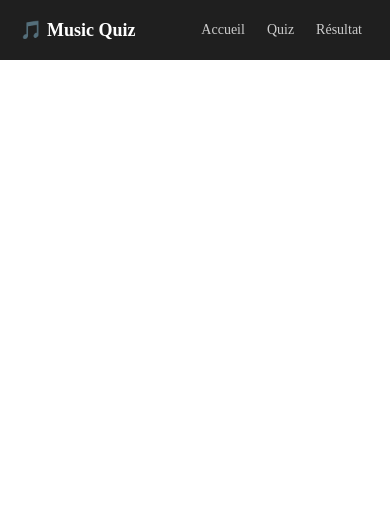
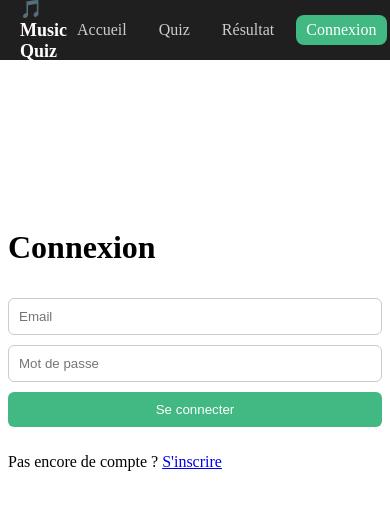
Before and after one commit to Vtom7/projet-vue.js, a Vue app: page /login in a window 390 px wide. Shown: the top 510 px of the page. Built offline with nearby package versions, Linux system fonts and the light colour scheme.

Commit message:
feat: Ajout des pages Inscription et Connexion

```diff
--- a/src/components/Navbar.vue
+++ b/src/components/Navbar.vue
@@ -1,5 +1,17 @@
 <script setup>
-import { RouterLink } from 'vue-router'
+import { RouterLink, useRouter } from 'vue-router'
+import { computed } from 'vue'
+
+const router = useRouter()
+
+const isLoggedIn = computed(() => {
+  return !!localStorage.getItem('token')
+})
+
+function logout() {
+  localStorage.removeItem('token')
+  router.push('/login')
+}
 </script>
 
 <template>
@@ -11,6 +23,14 @@ import { RouterLink } from 'vue-router'
         <RouterLink to="/" class="link">Accueil</RouterLink>
         <RouterLink to="/quiz" class="link">Quiz</RouterLink>
         <RouterLink to="/result" class="link">Résultat</RouterLink>
+
+        <!-- Auth -->
+        <RouterLink v-if="!isLoggedIn" to="/login" class="link">Connexion</RouterLink>
+        <RouterLink v-if="!isLoggedIn" to="/register" class="link">Inscription</RouterLink>
+
+        <button v-if="isLoggedIn" @click="logout" class="link btn-logout">
+          Déconnexion
+        </button>
       </nav>
     </div>
   </header>
@@ -23,46 +43,40 @@ import { RouterLink } from 'vue-router'
   left: 0;
   width: 100%;
   height: 60px;
-
   background: rgba(20, 20, 20, 0.95);
   backdrop-filter: blur(10px);
   color: white;
   z-index: 1000;
-
-  box-sizing: border-box;
 }
 
-/* Contenu centré et bien contenu */
 .container {
   max-width: 1200px;
   height: 100%;
   margin: 0 auto;
   padding: 0 20px;
-
   display: flex;
   justify-content: space-between;
   align-items: center;
 }
 
-/* Logo */
 .logo {
   font-weight: bold;
   font-size: 18px;
 }
 
-/* Liens */
 .links {
   display: flex;
   gap: 12px;
 }
 
-/* Style des liens */
 .link {
   color: #ccc;
   text-decoration: none;
   padding: 6px 10px;
   border-radius: 8px;
-  white-space: nowrap;
+  background: transparent;
+  border: none;
+  cursor: pointer;
 }
 
 .link:hover {
@@ -70,21 +84,12 @@ import { RouterLink } from 'vue-router'
   color: white;
 }
 
-/* Lien actif */
-.link.router-link-active {
+.router-link-active {
   background: #42b883;
   color: white;
 }
 
-/* Responsive (petits écrans) */
-@media (max-width: 600px) {
-  .links {
-    gap: 6px;
-  }
-
-  .link {
-    padding: 5px 8px;
-    font-size: 14px;
-  }
+.btn-logout {
+  color: #ff6b6b;
 }
 </style>
--- a/src/router/index.js
+++ b/src/router/index.js
@@ -1,15 +1,21 @@
 import { createRouter, createWebHistory } from 'vue-router'
-import Home from '../views/Home.vue'
-import Quiz from '../views/Quiz.vue'
-import Result from '../views/Result.vue'
-import Test from '@/views/Test.vue'
 
-export default createRouter({
+import Home from '@/views/Home.vue'
+import Quiz from '@/views/Quiz.vue'
+import Result from '@/views/Result.vue'
+import Login from '@/views/Login.vue'
+import Register from '@/views/Register.vue'
+
+const router = createRouter({
   history: createWebHistory(),
   routes: [
     { path: '/', component: Home },
     { path: '/quiz', component: Quiz },
     { path: '/result', component: Result },
-    { path: '/test', component: Test}
+
+    { path: '/login', component: Login },
+    { path: '/register', component: Register }
   ]
 })
+
+export default router
--- /dev/null
+++ b/src/views/Login.vue
@@ -0,0 +1,91 @@
+<script setup>
+import { ref } from 'vue'
+import { useRouter } from 'vue-router'
+
+const email = ref('')
+const password = ref('')
+const router = useRouter()
+
+// --------------------
+// CONFIG API
+// --------------------
+const API_URL = 'https://xxx.alwaysdata.net'
+
+// --------------------
+// LOGIN
+// --------------------
+async function login() {
+  try {
+    const res = await fetch(`${API_URL}/login`, {
+      method: 'POST',
+      headers: { 'Content-Type': 'application/json' },
+      body: JSON.stringify({
+        email: email.value,
+        password: password.value
+      })
+    })
+
+    const data = await res.json()
+
+    if (!res.ok) {
+      alert(data.message || 'Erreur de connexion')
+      return
+    }
+
+    // Sauvegarde du token
+    localStorage.setItem('token', data.token)
+
+    // Redirection
+    router.push('/')
+
+  } catch (err) {
+    console.error(err)
+    alert('Erreur serveur')
+  }
+}
+</script>
+
+<template>
+  <div class="auth">
+    <h1>Connexion</h1>
+
+    <input v-model="email" placeholder="Email" />
+    <input v-model="password" type="password" placeholder="Mot de passe" />
+
+    <button @click="login">Se connecter</button>
+
+    <p>
+      Pas encore de compte ?
+      <router-link to="/register">S'inscrire</router-link>
+    </p>
+  </div>
+</template>
+
+<style scoped>
+.auth {
+  max-width: 400px;
+  margin: 120px auto;
+  display: flex;
+  flex-direction: column;
+  gap: 10px;
+}
+
+input {
+  padding: 10px;
+  border: 1px solid #ccc;
+  border-radius: 6px;
+}
+
+button {
+  padding: 10px;
+  background: #42b883;
+  color: white;
+  border: none;
+  cursor: pointer;
+  border-radius: 6px;
+}
+
+button:hover {
+  background: #36996f;
+}
+</style>
--- a/src/views/Quiz.vue
+++ b/src/views/Quiz.vue
@@ -7,7 +7,7 @@ const router = useRouter()
 // --------------------
 // CONFIG API
 // --------------------
-const API_URL = 'https://quizmusical.alwaysdata.net' // 🔁 remplace par le vrai domaine
+const API_URL = 'https://xxx.alwaysdata.net'
 
 // --------------------
 // STATE
@@ -20,29 +20,58 @@ const loading = ref(true)
 const error = ref(null)
 
 // --------------------
-// FETCH DATA
+// TOKEN
+// --------------------
+function getToken() {
+  return localStorage.getItem('token')
+}
+
+// --------------------
+// FETCH DATA (AVEC JWT)
 // --------------------
 async function loadData() {
   try {
     loading.value = true
+    error.value = null
+
+    const token = getToken()
+
+    if (!token) {
+      throw new Error('Utilisateur non connecté (token manquant)')
+    }
+
+    const headers = {
+      Authorization: `Bearer ${token}`
+    }
 
     const [quizRes, questionsRes, reponsesRes] = await Promise.all([
-      fetch(`${API_URL}/quiz/1`),
-      fetch(`${API_URL}/questions`),
-      fetch(`${API_URL}/reponses`)
+      fetch(`${API_URL}/quiz/1`, { headers }),
+      fetch(`${API_URL}/questions`, { headers }),
+      fetch(`${API_URL}/reponses`, { headers })
     ])
 
+    // --------------------
+    // DEBUG ERREURS HTTP
+    // --------------------
     if (!quizRes.ok || !questionsRes.ok || !reponsesRes.ok) {
-      throw new Error('Erreur lors du chargement des données')
+      throw new Error(
+        `API error:
+        quiz=${quizRes.status}
+        questions=${questionsRes.status}
+        reponses=${reponsesRes.status}`
+      )
     }
 
+    // --------------------
+    // JSON PARSING
+    // --------------------
     quiz.value = await quizRes.json()
     questions.value = await questionsRes.json()
     reponses.value = await reponsesRes.json()
 
   } catch (err) {
     error.value = err.message
-    console.error(err)
+    console.error('Erreur API:', err)
   } finally {
     loading.value = false
   }
@@ -65,21 +94,20 @@ function selectAnswer(questionId, reponseId) {
 }
 
 // --------------------
-// CALCUL SCORE
+// SCORE
 // --------------------
 function calculateScore() {
   let score = 0
 
   filteredQuestions.value.forEach(q => {
     const selected = selectedAnswers.value[q.id]
-
     if (!selected) return
 
     const answer = reponses.value.find(
       r => r.id === selected && r.id_question === q.id
     )
 
-    if (answer && answer.correct) {
+    if (answer?.correct) {
       score++
     }
   })
@@ -109,16 +137,21 @@ function validateQuiz() {
       <p v-if="loading">Chargement...</p>
 
       <!-- ERROR -->
-      <p v-if="error" class="error">{{ error }}</p>
+      <p v-if="error" class="error">
+        {{ error }}
+      </p>
 
       <!-- QUIZ -->
       <div v-if="!loading && !error">
 
         <h1>{{ quiz.titre }}</h1>
 
-        <div v-for="question in filteredQuestions" :key="question.id">
+        <div
+          v-for="question in filteredQuestions"
+          :key="question.id"
+          class="question-block"
+        >
 
-          <div class="question-block">
           <p class="question">{{ question.contenu }}</p>
 
           <div class="reponses">
@@ -130,7 +163,6 @@ function validateQuiz() {
               @click="selectAnswer(question.id, reponse.id)"
             >
               {{ reponse.reponse }}
-              </div>
             </div>
           </div>
 
@@ -217,5 +249,6 @@ h1 {
 .error {
   color: red;
   margin-bottom: 10px;
+  white-space: pre-line;
 }
 </style>
--- /dev/null
+++ b/src/views/Register.vue
@@ -0,0 +1,88 @@
+<script setup>
+import { ref } from 'vue'
+import { useRouter } from 'vue-router'
+
+const email = ref('')
+const password = ref('')
+const router = useRouter()
+
+// --------------------
+// CONFIG API
+// --------------------
+const API_URL = 'https://xxx.alwaysdata.net'
+
+// --------------------
+// REGISTER
+// --------------------
+async function register() {
+  try {
+    const res = await fetch(`${API_URL}/register`, {
+      method: 'POST',
+      headers: { 'Content-Type': 'application/json' },
+      body: JSON.stringify({
+        email: email.value,
+        password: password.value
+      })
+    })
+
+    const data = await res.json()
+
+    if (!res.ok) {
+      alert(data.message || 'Erreur lors de l’inscription')
+      return
+    }
+
+    alert('Compte créé !')
+    router.push('/login')
+
+  } catch (err) {
+    console.error(err)
+    alert('Erreur serveur ou backend indisponible')
+  }
+}
+</script>
+
+<template>
+  <form class="auth" @submit.prevent="register">
+    <h1>Inscription</h1>
+
+    <input v-model="email" placeholder="Email" />
+    <input v-model="password" type="password" placeholder="Mot de passe" />
+
+    <button type="submit">Créer un compte</button>
+
+    <p>
+      Déjà un compte ?
+      <router-link to="/login">Connexion</router-link>
+    </p>
+  </form>
+</template>
+
+<style scoped>
+.auth {
+  max-width: 400px;
+  margin: 120px auto;
+  display: flex;
+  flex-direction: column;
+  gap: 10px;
+}
+
+input {
+  padding: 10px;
+  border: 1px solid #ccc;
+  border-radius: 6px;
+}
+
+button {
+  padding: 10px;
+  background: #42b883;
+  color: white;
+  border: none;
+  cursor: pointer;
+  border-radius: 6px;
+}
+
+button:hover {
+  background: #36996f;
+}
+</style>
```
Lines whose indentation alone changed are shown as unchanged.
